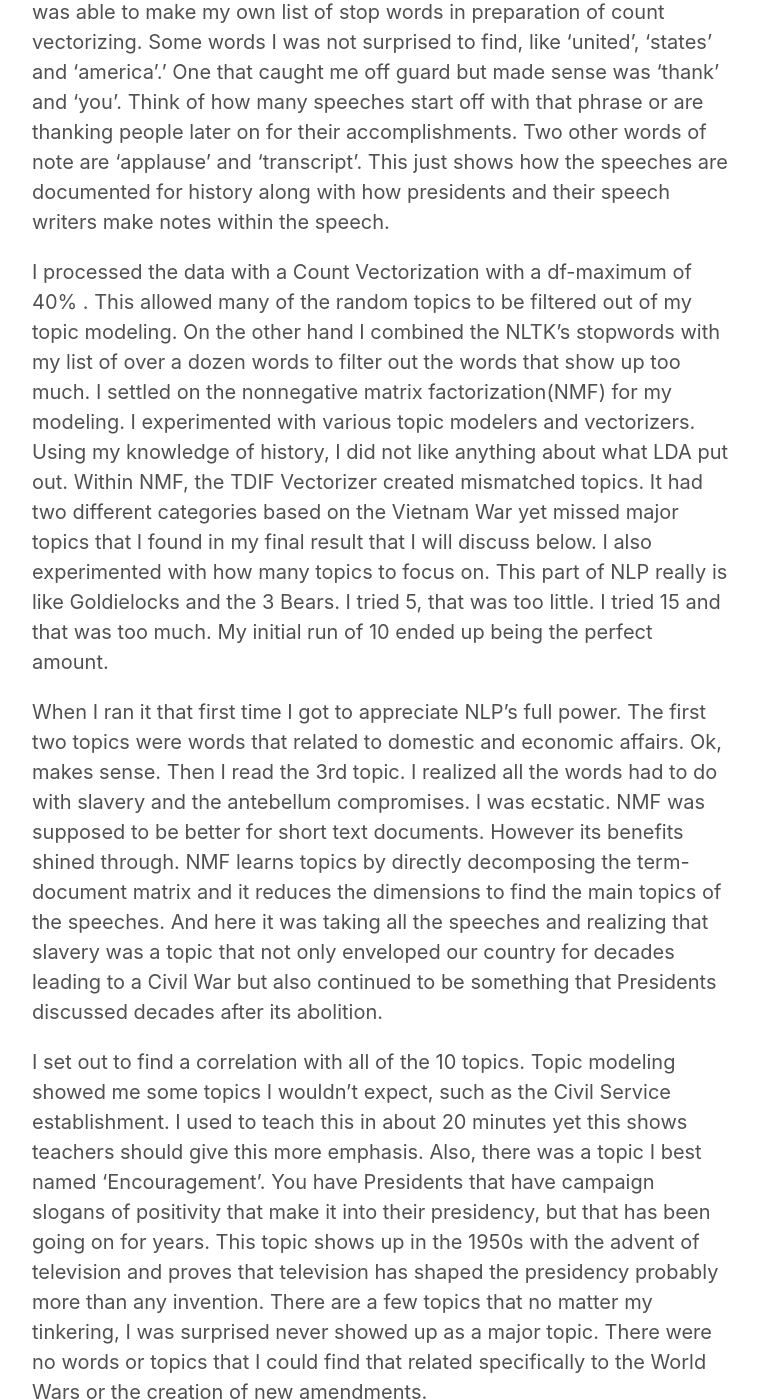
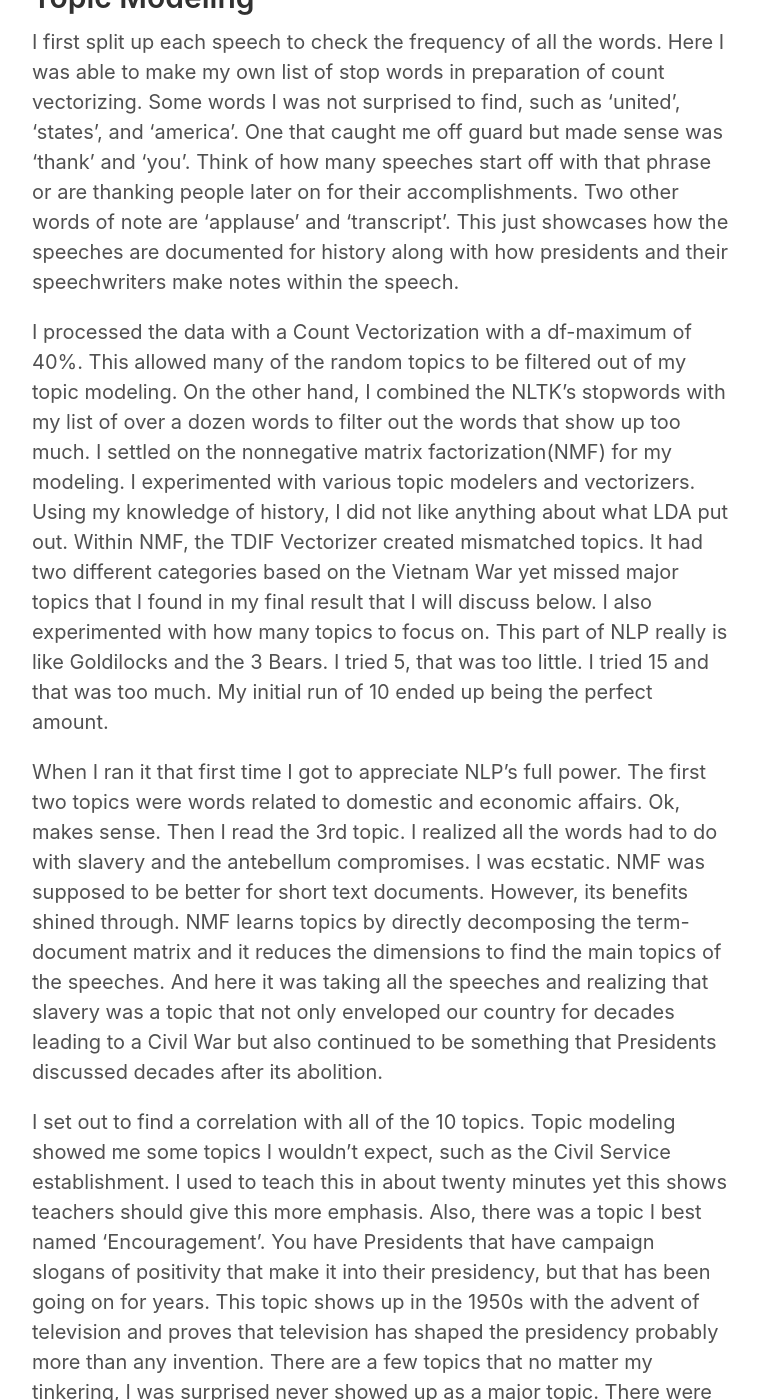
Before and after one commit to nicolesemerano/nicolesemerano.github.io, a Jekyll site: the page built from _posts/2020-8-24-Presidents.md, in a window 1280 px wide and 1400 px high, scrolled down 1856 px. Shown: the whole window, without its empty margins (258-1017 px from the left). Built offline with Jekyll 4.4.1, drawn with Linux system fonts in a browser that asks for light colours; some of the changed text lies outside the part shown.

Commit message:
Update 2020-8-24-Presidents.md

````diff
--- a/_posts/2020-8-24-Presidents.md
+++ b/_posts/2020-8-24-Presidents.md
@@ -19,7 +19,7 @@ I scraped the majority of my speeches with Selenium from UVA's Miller Center.
 
 
 
-As I started cleaning up and analyzing my data, I realized some presidents should have had more speeches than were present in this collection.  I could fix this for Truman and Eisenhower by adding in their missing State of the Union Speeches from the NLTK’s corpus.  Every other president in this corpus had their SOU speeches already in the Miller Center collection.  In total my analysis included 1018 speeches with approximately 23.8 million words.  The math side of me did have to look at a few numbers and stats.  The shortest speech came from George Washington’s Second Inaugural Address with 787 words.  On the other hand, the longest speech goes to Harry Truman’s State of the Union address in 1946 at just shy of 170 thousand .  He had to discuss such historic topics as the post-war economy, protection for veterans, the creation of the United Nations, communism concerns...and that doesn’t even cover the first half!
+As I started cleaning up and analyzing my data, I realized some presidents should have had more speeches than were present in this collection. I could fix this for Truman and Eisenhower by adding in their missing State of the Union Speeches from the NLTK's corpus. Every other president in this corpus had their SOU speeches already in the Miller Center collection. In total my analysis included 1018 speeches with approximately 23.8 million words. The math side of me did have to look at a few numbers and stats. The shortest speech came from George Washington's Second Inaugural Address with 787 words. On the other hand, the longest speech goes to Harry Truman's State of the Union address in 1946 at just shy of 170 thousand. He had to discuss such historic topics as the post-war economy, protection for veterans, the creation of the United Nations, communism concerns…and that doesn't even cover the first half!
 
 The data, each being a full speech, has understandable asymmetry.  I could have scraped other speeches from other sources, but it would have made it extremely skewed to modern times.  Technology such as the radio and television led to more speeches versus letters written.  Examples of this already in the data set include televised Addresses to the Nation and FDR’s Fireside Chat’s.
 
@@ -32,14 +32,14 @@ I color coded my bar graph to represent presidents who served more than one term
 
 
 ## Topic Modeling
-I first split up each speech to check the frequency of all the words.  Here I was able to make my own list of stop words in preparation of count vectorizing.  Some words I was not surprised to find, like ‘united’, ‘states’ and ‘america’.’ One that caught me off guard but made sense was ‘thank’ and ‘you’.  Think of how many speeches start off with that phrase or are thanking people later on for their accomplishments.  Two other words of note are ‘applause’ and ‘transcript’.  This just shows how the speeches are documented for history along with how presidents and their speech writers make notes within the speech.
 
-I processed the data with a Count Vectorization with a df-maximum of 40% . This allowed many of the random topics to be filtered out of my topic modeling.  On the other hand I combined the NLTK’s stopwords with my list of over a dozen words to filter out the words that show up too much.  I settled on the nonnegative matrix factorization(NMF) for my modeling. I experimented with various topic modelers and vectorizers.  Using my knowledge of history, I did not like anything about what LDA put out.  Within NMF, the TDIF Vectorizer created mismatched topics. It had two different categories based on the Vietnam War yet missed major topics that I found in my final result that I will discuss below.  I also experimented with how many topics to focus on.  This part of NLP really is like Goldielocks and the 3 Bears.  I tried 5, that was too little.  I tried 15 and that was too much.  My initial run of 10 ended up being the perfect amount.
+I first split up each speech to check the frequency of all the words. Here I was able to make my own list of stop words in preparation of count vectorizing. Some words I was not surprised to find, such as 'united', 'states', and 'america'. One that caught me off guard but made sense was 'thank' and 'you'. Think of how many speeches start off with that phrase or are thanking people later on for their accomplishments. Two other words of note are 'applause' and 'transcript'. This just showcases how the speeches are documented for history along with how presidents and their speechwriters make notes within the speech.
 
+I processed the data with a Count Vectorization with a df-maximum of 40%. This allowed many of the random topics to be filtered out of my topic modeling. On the other hand, I combined the NLTK's stopwords with my list of over a dozen words to filter out the words that show up too much. I settled on the nonnegative matrix factorization(NMF) for my modeling. I experimented with various topic modelers and vectorizers. Using my knowledge of history, I did not like anything about what LDA put out. Within NMF, the TDIF Vectorizer created mismatched topics. It had two different categories based on the Vietnam War yet missed major topics that I found in my final result that I will discuss below. I also experimented with how many topics to focus on. This part of NLP really is like Goldilocks and the 3 Bears. I tried 5, that was too little. I tried 15 and that was too much. My initial run of 10 ended up being the perfect amount.
 
-When I ran it that first time I got to appreciate NLP’s full power.  The first two topics were words that related to domestic and economic affairs.  Ok, makes sense.  Then I read the 3rd topic.  I realized all the words had to do with slavery and the antebellum compromises.  I was ecstatic.  NMF was supposed to be better for short text documents.  However its benefits shined through.   NMF learns topics by directly decomposing the term-document matrix and it reduces the dimensions to find the main topics of the speeches.  And here it was taking all the speeches and realizing that slavery was a topic that not only enveloped our country for decades leading to a Civil War but also continued to be something that Presidents discussed decades after its abolition.
+When I ran it that first time I got to appreciate NLP's full power. The first two topics were words related to domestic and economic affairs. Ok, makes sense. Then I read the 3rd topic. I realized all the words had to do with slavery and the antebellum compromises. I was ecstatic. NMF was supposed to be better for short text documents. However, its benefits shined through. NMF learns topics by directly decomposing the term-document matrix and it reduces the dimensions to find the main topics of the speeches. And here it was taking all the speeches and realizing that slavery was a topic that not only enveloped our country for decades leading to a Civil War but also continued to be something that Presidents discussed decades after its abolition.
 
-I set out to find a correlation with all of the 10 topics.  Topic modeling showed me some topics I wouldn’t expect, such as the Civil Service establishment.  I used to teach this in about 20 minutes yet this shows teachers should give this more emphasis. Also, there was a topic I best named ‘Encouragement’.  You have Presidents that have campaign slogans of positivity that make it into their presidency, but that has been going on for years.  This topic shows up in the 1950s with the advent of television and proves that television has shaped the presidency probably more than any invention.  There  are a few topics that no matter my tinkering, I was surprised never showed up as a major topic. There were no words or topics that I could find that related specifically to the World Wars or the creation of new amendments.
+I set out to find a correlation with all of the 10 topics. Topic modeling showed me some topics I wouldn't expect, such as the Civil Service establishment. I used to teach this in about twenty minutes yet this shows teachers should give this more emphasis. Also, there was a topic I best named 'Encouragement'. You have Presidents that have campaign slogans of positivity that make it into their presidency, but that has been going on for years. This topic shows up in the 1950s with the advent of television and proves that television has shaped the presidency probably more than any invention. There are a few topics that no matter my tinkering, I was surprised never showed up as a major topic. There were no words or topics that I could find that related specifically to the World Wars or the creation of new amendments.
 
 I’m a visual learner and creating a heatmap taught me even more.  Summing up the words of each topic you can observe them across time.
 ```
@@ -62,7 +62,7 @@ plt.title('Speech Topics Over The Years\n', fontsize=25)
 ```
 
 
-The darkest box in the heatmap below belongs to the Cold War in the 1960s.  This time period whether good(Space Race) or bad (Cuban Missile Crisis) encompassed the United States in many ways.  The darker stretch in the 1800s Politics demonstrates how this is a time period that should not be shortchanged in its teachings.  The politics around the National Bank were a debate for years.  Furthermore the Mexican American War and Manifest Destiny thoughts formulated the shape and land of our country.
+The darkest box in the heatmap below belongs to the Cold War in the 1960s.  This time period whether good(Space Race) or bad (Cuban Missile Crisis) encompassed the United States in many ways.  The darker stretch in the 1800s Politics demonstrates how this is a time period that should not be shortchanged in its teachings.  The politics around the National Bank were a debate for years.  Furthermore, the Mexican American War and Manifest Destiny thoughts formulated the shape and land of our country.
 
 
 <div style="text-align:center"><img width="1350" height="216" src="../images/Speech_heatmap.png" alt="Speeches Timeline Heatmap" /></div>
@@ -70,13 +70,13 @@ The darkest box in the heatmap below belongs to the Cold War in the 1960s.  This
 
 ## Sentiment Analysis
 
-The second major analysis I did was sentiment analysis.  I went into this cautiously as I knew my data is pre-written speeches.  Half the time they are not written by the president himself but by a team of speechwriters. If you want real true feelings go listen to the LBJ's tapes on YouTube. Or maybe you follow Donald Trump on Twitter.  However, in the end I saw sentiment results that matched many of our presidents.  I utilized both NLTK’s VADER Sentiment Intensity Analyzer and its basic Sentiment Analyzer.  These tools allow you to look at both negative and positive ratings, but I decided to focus on their positivity scores.  In either area, the scores have low percentages and that is ok.  These speeches are content based, and that is a good thing.  Even when a president is conveying something negative, say communism in the 1950s, sentiment analysis is not going to pick up on that.  On the flip side, take a look at the beautiful language of famous Gettysburg Address:
+The second major analysis I did was sentiment analysis. I went into this cautiously as I knew my data is pre-written speeches. Half the time they are not written by the president himself but by a team of speechwriters. If you want real true feelings, go listen to the LBJ's tapes on YouTube. Or maybe you follow Donald Trump on Twitter. However, in the end, I saw sentiment results that matched many of our presidents. I utilized both NLTK's VADER Sentiment Intensity Analyzer and its basic Sentiment Analyzer. These tools allow you to look at both negative and positive ratings, but I decided to focus on their positivity scores. In either area, the scores have low percentages and that is expected. These speeches are content-based, and that is a good thing. Even when a president is conveying something negative, say communism in the 1950s, sentiment analysis is not going to pick up on that. On the flip side, take a look at the beautiful language of the famous Gettysburg Address:
 
 *"Fourscore and seven years ago our fathers brought forth, on this continent, a new nation, conceived in liberty, and dedicated to the proposition that all men are created equal.”*
 
 Maybe right now you’re all warm and fuzzy right now reading that iconic line.  Yes, words like ‘new’ and ‘equal’ will get points.  But overall, this involves a lot of neutral language that when strung together has a much different meaning.  But that is what is so amazing with Sentiment Analysis.  It picks up on the little nuances.  Moreover VADER was specifically designed to deal with domain-specific language.
 
-To create a table to show in a Tableau graph, I instituted the following:
+To break down the sentiment for each president, I created the following function:
 
 ```
 def sentiment_analysis_graph(president):
@@ -87,13 +87,13 @@ def sentiment_analysis_graph(president):
     return score['pos']
 ```
 
-So as you can see below Dwight Eisenhower had the highest positivity sentiment.  This can be explained by the prosperity, culture and good economy of the 1950's. The higher numbers across the board in the last half century correlates with the topic modeling topic of ‘Encouragement’.  I was surprised that there was not lower positivity during hard times such as the Great Depression, the Vietnam War, or other wars.  In my negative sentiment analysis there was not a peak then either. I guess this gets back to those encouragement vocabulary where US presidents used rally cries and language of reassurance during the hard times.
+I then added their positivity scores to my DataFrame so I could portray it in a Tableau graph. As you can see below, Dwight Eisenhower had the highest positivity sentiment. This can be explained by the prosperity, culture, and good economy of the 1950s. The higher numbers across the board in the last half-century correlates with the topic modeling topic of 'Encouragement'. I was surprised that there was not lower positivity during hard times such as the Great Depression, the Vietnam War, or other wars. In my negative sentiment analysis, there was not a peak at that point either. I guess this gets back to that encouragement vocabulary where US presidents used rally cries and language of reassurance during the hard times.
 
 ![](../images/Sentiment_graph.gif)
 
-There is a better way to visualize this information.  Since the values are so similar, the bar graph doesn’t really work for comparing multiple presidents.  It is easy to see Eisenhower as the most positive or Andrew Johnson as the least, but there are too many presidents that differ by tenths of a percent. A Tree Map, however, shows the clear transition from most positive to least.   To create the Tree Map I did not code any Python.  I created a csv file from the President’s sentiment scores.  I then uploaded this along with my main Speeches dataframe to Tableau.  I enjoy how this visualization tool helps organize data, is interactive, and lets me color code features.
+There is a better way to visualize this information. Since the values are so similar, the bar graph doesn't really work for comparing multiple presidents. It is easy to see Eisenhower as the most positive or Andrew Johnson as the least, but there are too many presidents that differ by tenths of a percent. A TreeMap, however, shows the clear transition from most positive to least. To create the TreeMap I did not code any Python. I created a CSV file from the President's sentiment scores. I then uploaded this along with my main Speeches DataFrame to Tableau. I enjoy how this visualization tool helps organize data, is interactive, and lets me color code features.
 
-I want to note two presidents who rounded out the top 10 most positive.  John Adams is what I nicknamed the ‘Rebound’ president in my US History classroom. He came after George Washington yet could never live up to him.  That combined with the XYZ Affair led him to be the only founding father to serve only one term.  This tree map recognizes him for the great orator he was.  Much later in our history you have Jimmy Carter, another man that struggled as president.  I once had a very conservative college professor say Carter was the nicest guy to be president. That kindness comes across in his speeches.
+I want to note two presidents who rounded out the top 10 most positive. John Adams is what I nicknamed the 'Rebound' president in my US History classroom. He came after George Washington yet could never live up to him. That combined with the XYZ Affair led him to be the only founding father to serve only one term. This TreeMap recognizes him for the great orator he was. Much later in our history, you have Jimmy Carter, another man that struggled as president. I once had a very conservative college professor say Carter was the nicest guy to be president. That kindness comes across in his speeches.
 
 <div style="text-align:center"><img src="../images/TreeMapPres.png" alt="Presidential Tree Map" /></div>
 
````
Also changed, not shown: other parts of _posts/2020-8-24-Presidents.md (+1 -1 lines).
